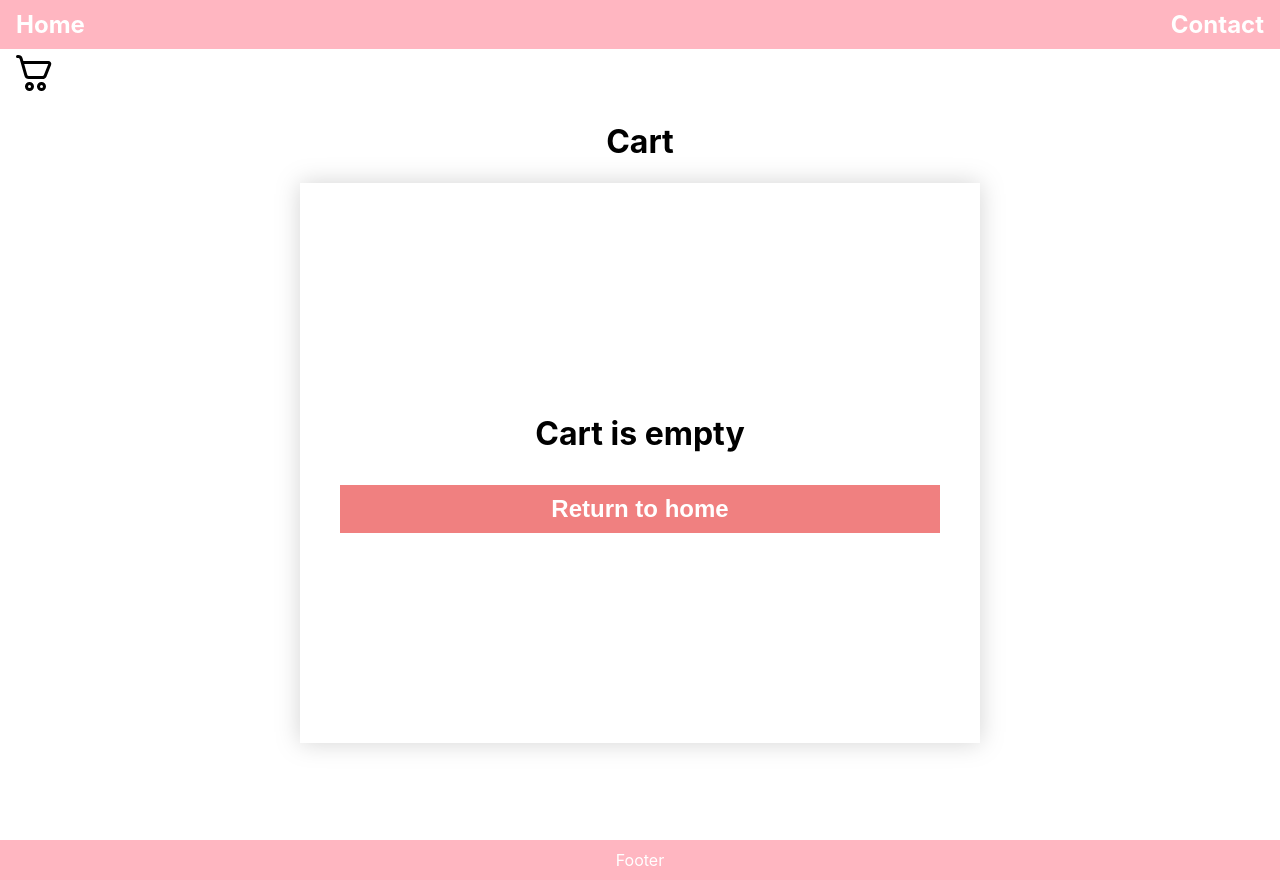
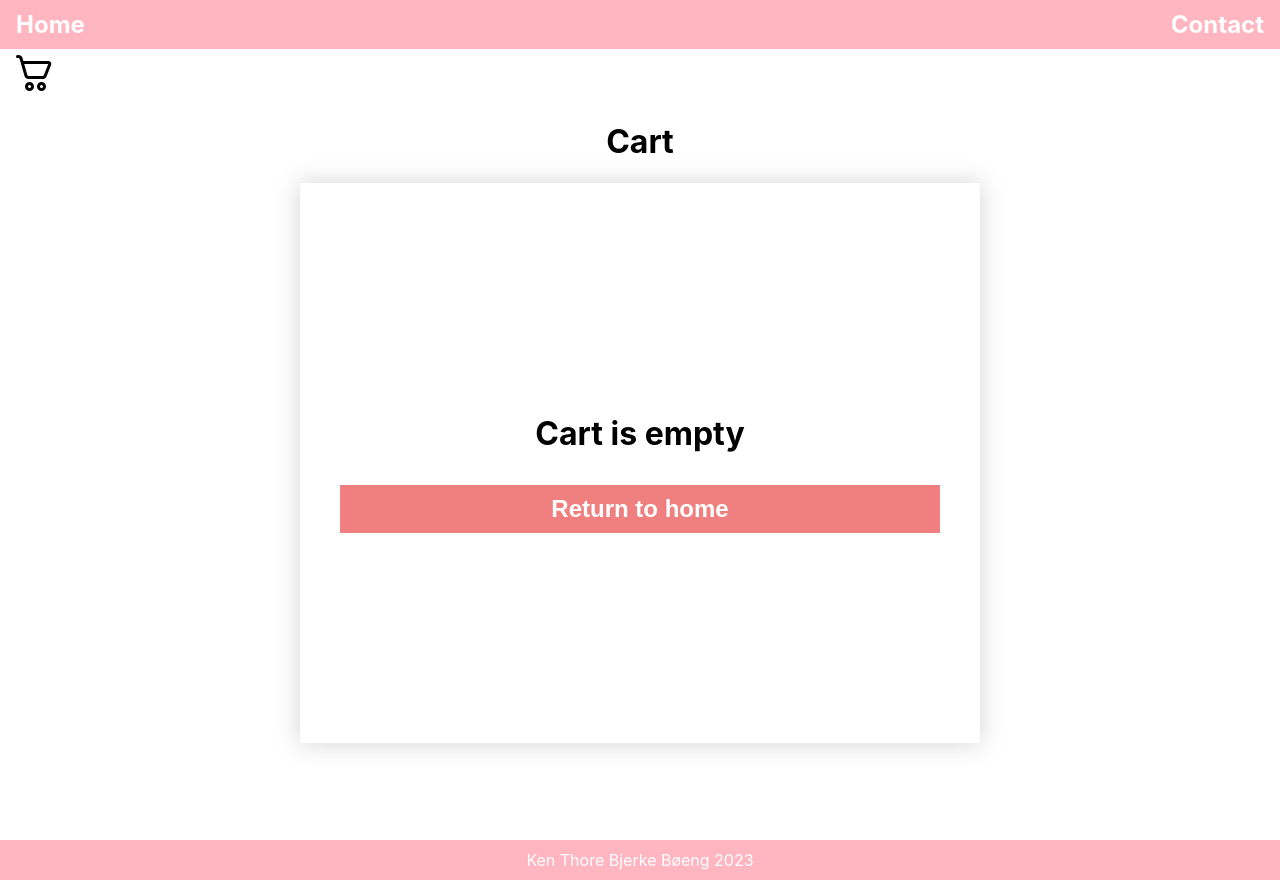
Before and after one commit to k12re/react-framework-ca, a React (Create React App) app: page /checkout in a window 1280 px wide. Built offline with nearby package versions, Linux system fonts and the light colour scheme.

Commit message:
text on footer

```diff
--- a/src/App.js
+++ b/src/App.js
@@ -110,7 +110,7 @@ function Nav() {
 }
 
 function Footer() {
-  return <footer>Footer</footer>;
+  return <footer>Ken Thore Bjerke Bøeng 2023</footer>;
 }
 
 function Layout({ data, children }) {
```
